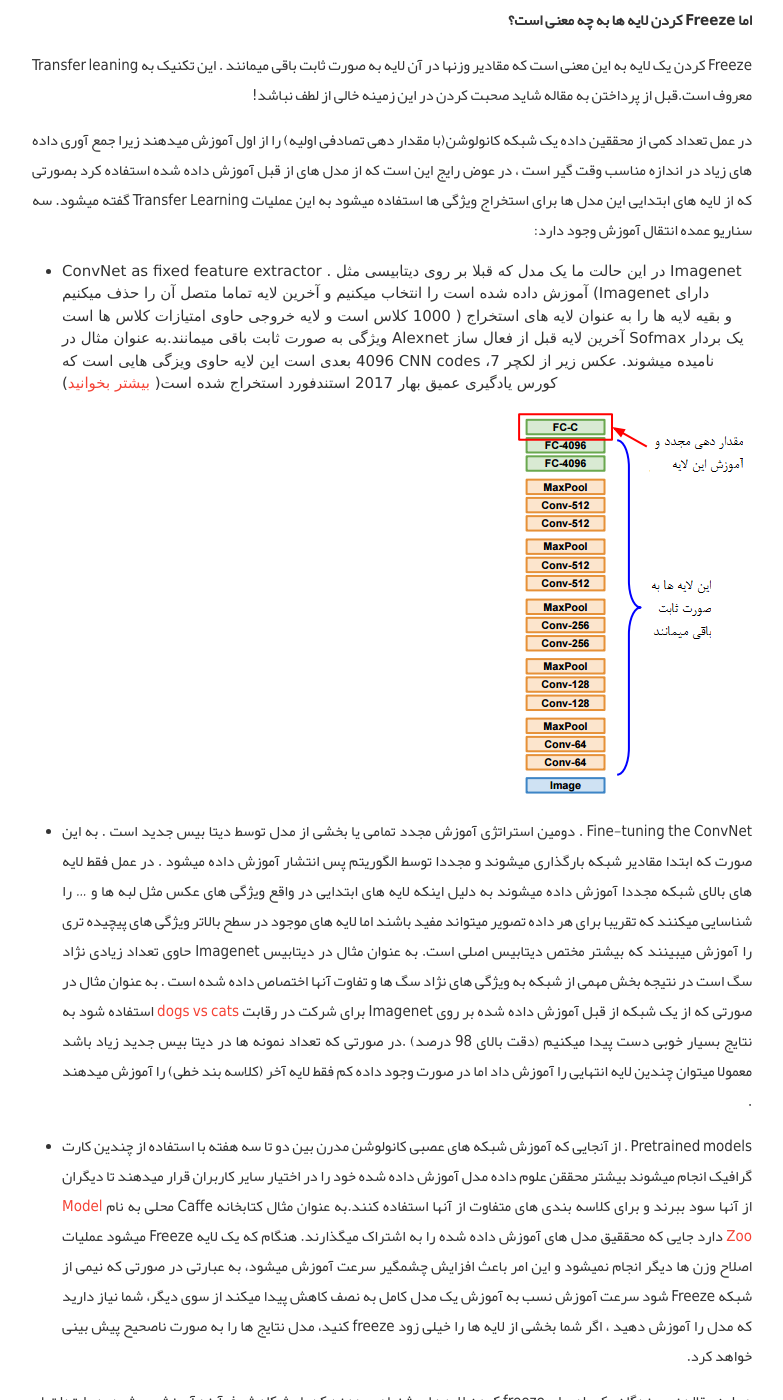
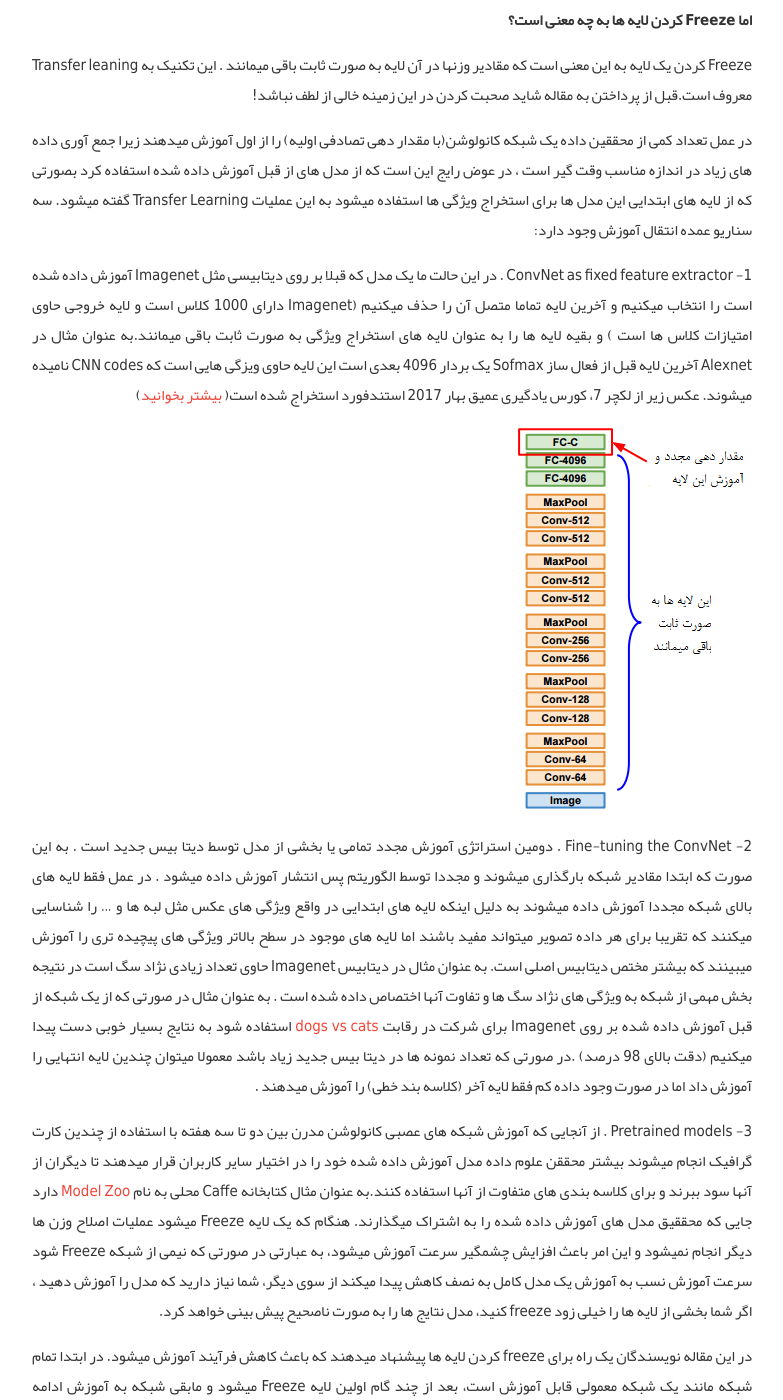
Before and after one commit to AlisterTA/alisterta.github.io, a Jekyll site: the page built from _posts/2017-07-02-افزایش سرعت آموزش شبکه های عصبی عمیق.md, in a window 1280 px wide and 1400 px high, scrolled down 4818 px. Shown: the whole window, without its empty margins (248-1031 px from the left). Built offline with Jekyll 4.4.1, drawn with Linux system fonts in a browser that asks for light colours; comment, search, counter and statistics services are not loaded.

Commit message:
Update 2017-07-02-افزایش سرعت آموزش شبکه های عصبی عمیق.md

```diff
--- a/_posts/2017-07-02-افزایش سرعت آموزش شبکه های عصبی عمیق.md
+++ b/_posts/2017-07-02-افزایش سرعت آموزش شبکه های عصبی عمیق.md
@@ -93,14 +93,14 @@ Freeze کردن یک لایه به این معنی است که مقادیر وز
 
 در عمل تعداد کمی از محققین داده یک شبکه کانولوشن(با مقدار دهی تصادفی اولیه) را از اول آموزش میدهند زیرا جمع آوری داده های زیاد در اندازه مناسب وقت گیر است ، در عوض رایج این است که از مدل های از قبل آموزش داده شده استفاده کرد بصورتی که از لایه های ابتدایی این مدل ها برای استخراج ویژگی ها استفاده میشود به این عملیات Transfer Learning  گفته میشود. سه سناریو عمده انتقال آموزش وجود دارد:
 
- * ConvNet as fixed feature extractor . در این حالت ما یک مدل که قبلا بر روی دیتابیسی مثل Imagenet آموزش داده شده است را انتخاب میکنیم و آخرین لایه تماما متصل آن را حذف میکنیم (Imagenet  دارای 1000 کلاس است و لایه خروجی حاوی امتیازات کلاس ها است ) و بقیه لایه ها را به عنوان لایه های استخراج ویژگی به صورت ثابت باقی میمانند.به عنوان مثال در Alexnet آخرین لایه قبل از فعال ساز Sofmax یک بردار 4096 بعدی است این لایه حاوی ویزگی هایی است که CNN codes نامیده میشوند. عکس زیر از لکچر 7، کورس یادگیری عمیق بهار 2017 استندفورد استخراج شده است( [بیشتر بخوانید](http://cs231n.stanford.edu/slides/2017/cs231n_2017_lecture7.pdf))
+1- ConvNet as fixed feature extractor . در این حالت ما یک مدل که قبلا بر روی دیتابیسی مثل Imagenet آموزش داده شده است را انتخاب میکنیم و آخرین لایه تماما متصل آن را حذف میکنیم (Imagenet  دارای 1000 کلاس است و لایه خروجی حاوی امتیازات کلاس ها است ) و بقیه لایه ها را به عنوان لایه های استخراج ویژگی به صورت ثابت باقی میمانند.به عنوان مثال در Alexnet آخرین لایه قبل از فعال ساز Sofmax یک بردار 4096 بعدی است این لایه حاوی ویزگی هایی است که CNN codes نامیده میشوند. عکس زیر از لکچر 7، کورس یادگیری عمیق بهار 2017 استندفورد استخراج شده است( [بیشتر بخوانید](http://cs231n.stanford.edu/slides/2017/cs231n_2017_lecture7.pdf))
 
 ![_config.yml]({{ site.baseurl }}/images/8/8.png)
 
 
- * Fine-tuning the ConvNet . دومین استراتژی  آموزش مجدد تمامی  یا بخشی از مدل توسط دیتا بیس جدید است . به این صورت که ابتدا مقادیر شبکه بارگذاری میشوند و مجددا توسط الگوریتم پس انتشار آموزش داده میشود . در عمل فقط لایه های بالای شبکه مجددا آموزش داده میشوند به دلیل اینکه لایه های ابتدایی در واقع ویژگی های عکس مثل لبه ها و ... را شناسایی میکنند که تقریبا برای هر داده تصویر میتواند مفید باشند اما لایه های موجود در سطح بالاتر ویژگی های پیچیده تری را آموزش میبینند که بیشتر مختص دیتابیس اصلی است. به عنوان مثال در دیتابیس Imagenet حاوی تعداد زیادی نژاد سگ است در نتیجه بخش مهمی از شبکه به ویژگی های نژاد سگ ها و تفاوت آنها اختصاص داده شده است . به عنوان مثال در صورتی که از یک شبکه از قبل آموزش داده شده بر روی Imagenet برای شرکت در رقابت [dogs vs cats](https://www.kaggle.com/c/dogs-vs-cats) استفاده شود به نتایج بسیار خوبی دست پیدا میکنیم (دقت بالای 98 درصد) .در صورتی که تعداد نمونه ها در دیتا بیس جدید زیاد باشد معمولا میتوان چندین لایه انتهایی را آموزش داد اما در صورت وجود داده کم فقط لایه آخر (کلاسه بند خطی) را آموزش میدهند .
+2- Fine-tuning the ConvNet . دومین استراتژی  آموزش مجدد تمامی  یا بخشی از مدل توسط دیتا بیس جدید است . به این صورت که ابتدا مقادیر شبکه بارگذاری میشوند و مجددا توسط الگوریتم پس انتشار آموزش داده میشود . در عمل فقط لایه های بالای شبکه مجددا آموزش داده میشوند به دلیل اینکه لایه های ابتدایی در واقع ویژگی های عکس مثل لبه ها و ... را شناسایی میکنند که تقریبا برای هر داده تصویر میتواند مفید باشند اما لایه های موجود در سطح بالاتر ویژگی های پیچیده تری را آموزش میبینند که بیشتر مختص دیتابیس اصلی است. به عنوان مثال در دیتابیس Imagenet حاوی تعداد زیادی نژاد سگ است در نتیجه بخش مهمی از شبکه به ویژگی های نژاد سگ ها و تفاوت آنها اختصاص داده شده است . به عنوان مثال در صورتی که از یک شبکه از قبل آموزش داده شده بر روی Imagenet برای شرکت در رقابت [dogs vs cats](https://www.kaggle.com/c/dogs-vs-cats) استفاده شود به نتایج بسیار خوبی دست پیدا میکنیم (دقت بالای 98 درصد) .در صورتی که تعداد نمونه ها در دیتا بیس جدید زیاد باشد معمولا میتوان چندین لایه انتهایی را آموزش داد اما در صورت وجود داده کم فقط لایه آخر (کلاسه بند خطی) را آموزش میدهند .
 
- * Pretrained models . از آنجایی که آموزش شبکه های عصبی کانولوشن مدرن بین دو تا سه هفته با استفاده از چندین کارت گرافیک انجام میشوند بیشتر محققن علوم داده مدل آموزش داده شده خود را در اختیار سایر کاربران قرار میدهند تا دیگران از آنها سود ببرند و برای کلاسه بندی های متفاوت از آنها استفاده کنند.به عنوان مثال کتابخانه Caffe محلی به نام [Model Zoo](  https://github.com/BVLC/caffe/wiki/Model-Zoo) دارد جایی که محققیق مدل های آموزش داده شده را به اشتراک میگذارند.
+3- Pretrained models . از آنجایی که آموزش شبکه های عصبی کانولوشن مدرن بین دو تا سه هفته با استفاده از چندین کارت گرافیک انجام میشوند بیشتر محققن علوم داده مدل آموزش داده شده خود را در اختیار سایر کاربران قرار میدهند تا دیگران از آنها سود ببرند و برای کلاسه بندی های متفاوت از آنها استفاده کنند.به عنوان مثال کتابخانه Caffe محلی به نام [Model Zoo](  https://github.com/BVLC/caffe/wiki/Model-Zoo) دارد جایی که محققیق مدل های آموزش داده شده را به اشتراک میگذارند.
 هنگام که یک لایه Freeze میشود عملیات اصلاح وزن ها دیگر انجام نمیشود و این امر باعث افزایش چشمگیر سرعت آموزش میشود، به عبارتی در صورتی که نیمی از شبکه Freeze شود سرعت آموزش نسب به آموزش یک مدل کامل به نصف کاهش پیدا میکند از سوی دیگر، شما نیاز دارید که مدل را آموزش دهید ، اگر شما بخشی از لایه ها را خیلی زود freeze کنید، مدل نتایج ها را به صورت ناصحیح پیش بینی خواهد کرد.
 
 در این مقاله نویسندگان یک راه برای freeze کردن لایه ها پیشنهاد میدهند که باعث کاهش فرآیند آموزش میشود. در ابتدا تمام شبکه مانند یک شبکه معمولی قابل آموزش است، بعد از چند گام اولین لایه Freeze میشود و مابقی شبکه به آموزش ادامه میدهند، بعد از چند گام لایه دوم Freeze میشود و این عملیات به همین صورت ادامه پیدا میکند. به جای ثابت نگه داشتن نرخ یادگیری در تمامی مدل، نرخ یادگیری به صورت لایه به لایه با توجه به معادله زیر تغییر میکند.
```
